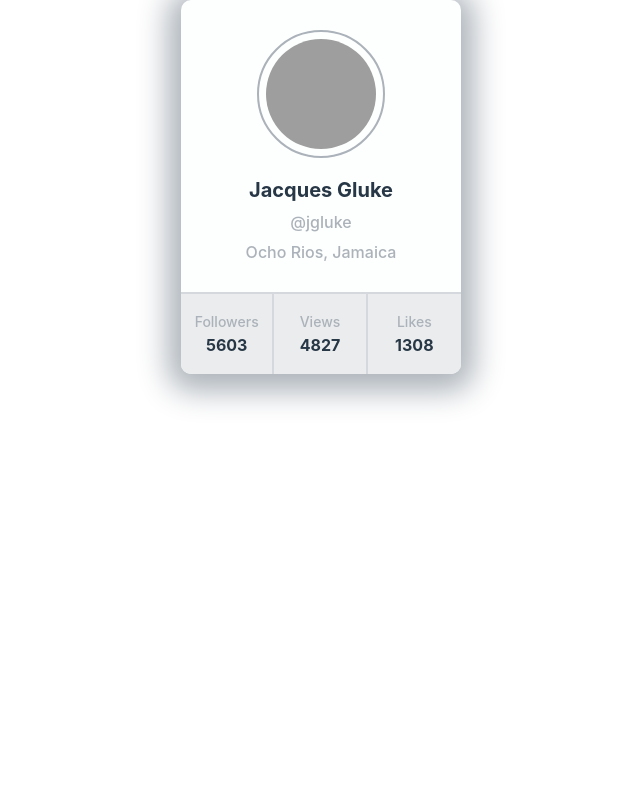
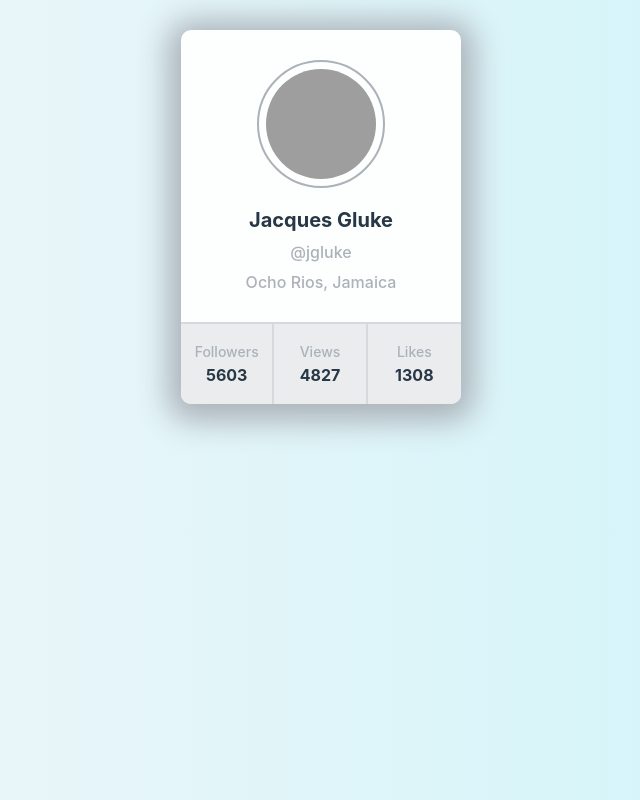
Before and after one commit to Mariya-Lutsenko/goit-react-hw-01-components, a React (Create React App) app: page / in a window 1280 px wide. Shown: the whole page, without its empty margins (319-959 px from the left). Built offline with nearby package versions, Linux system fonts and the light colour scheme; grey boxes are pictures that could not be loaded.

Commit message:
add  Container

```diff
--- a/src/components/App.jsx
+++ b/src/components/App.jsx
@@ -1,16 +1,18 @@
-import  user from '../configs/user' ;
-import {Profile } from "./Profile/Profile";
+import { Container } from './Container/Container';
 
+import user from '../configs/user';
+import { Profile } from './Profile/Profile';
 
 export const App = () => {
   return (
-    <div>
+    <Container>
       <Profile
         username={user.username}
         tag={user.tag}
         location={user.location}
         avatar={user.avatar}
-        stats={user.stats}/>
-    </div>
+        stats={user.stats}
+      />
+    </Container>
   );
 };
--- /dev/null
+++ b/src/components/Container/Container.jsx
@@ -0,0 +1,10 @@
+import css from './Container.module.css';
+import PropTypes from 'prop-types';
+
+export const Container = ({ children }) => {
+  return <div className={css.container}>{children}</div>;
+};
+
+Container.propTypes = {
+  children: PropTypes.node,
+};
--- /dev/null
+++ b/src/components/Container/Container.module.css
@@ -0,0 +1,5 @@
+.container {
+  max-width: 1200px;
+  margin: 0 auto;
+  padding: 30px;
+}
--- a/src/components/Profile/Profile.module.css
+++ b/src/components/Profile/Profile.module.css
@@ -10,7 +10,7 @@
 
 .profile:hover,
 .profile:focus {
-  transform: scale(1.05);
+  transform: scale(1.01);
   box-shadow: 0px 4px 31px 13px rgba(135, 139, 143, 1);
 }
 
--- a/src/index.css
+++ b/src/index.css
@@ -2,6 +2,7 @@
 
 body {
   margin: 0;
+  background: linear-gradient(270deg, #cdf4fa, #f2f6f8);
   font-family: -apple-system, BlinkMacSystemFont, 'Segoe UI', 'Roboto', 'Oxygen',
     'Ubuntu', 'Cantarell', 'Fira Sans', 'Droid Sans', 'Helvetica Neue',
     sans-serif;
```
